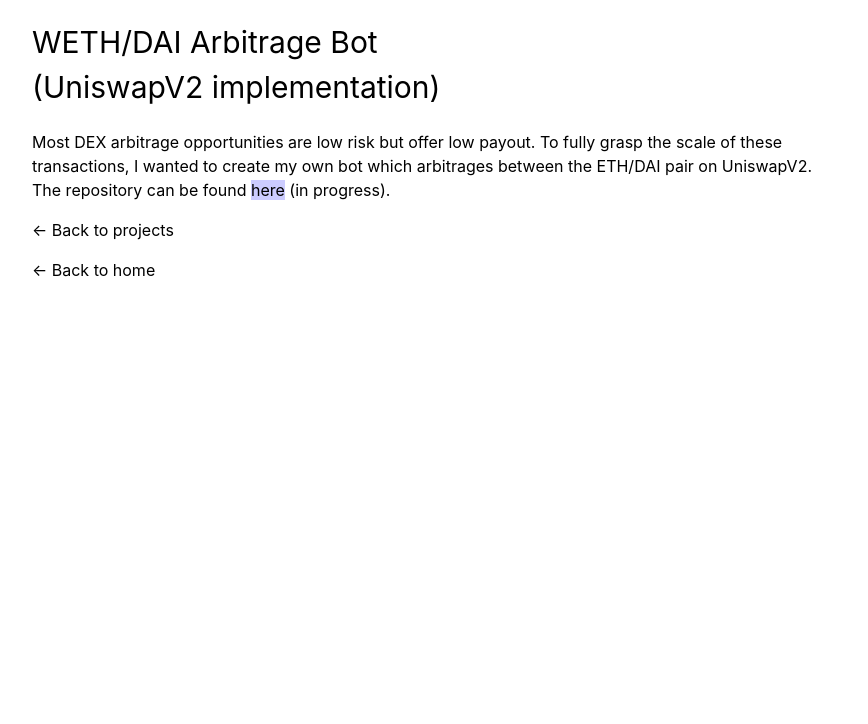
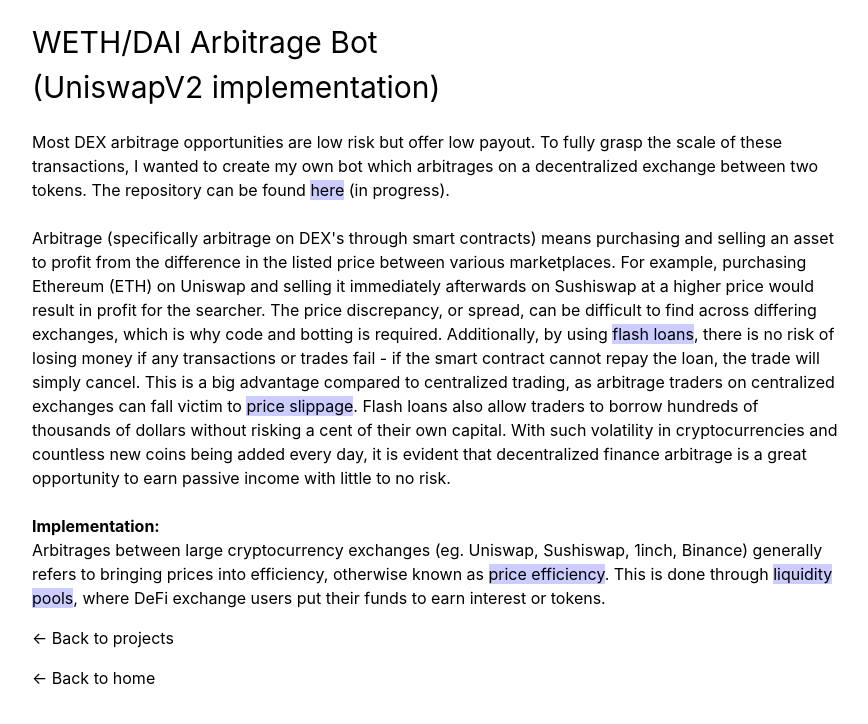
Before and after one commit to eddy-guo/eddyguo-website, a Next.js app: page /projects/arbitragebot in a window 1280 px wide. Shown: the top 724 px of the page, without its empty margins (204-1072 px from the left). Built offline with nearby package versions, Linux system fonts and the light colour scheme.

Commit message:
arb bot research

```diff
--- a/pages/projects/arbitragebot.js
+++ b/pages/projects/arbitragebot.js
@@ -14,12 +14,51 @@
       <p>
         Most DEX arbitrage opportunities are low risk but offer low payout. To
         fully grasp the scale of these transactions, I wanted to create my own
-        bot which arbitrages between the ETH/DAI pair on UniswapV2. The
+        bot which arbitrages on a decentralized exchange between two tokens. The
         repository can be found{" "}
         <Link href="https://github.com/eddy-guo/WETH-DAI-arb-bot">
           <a target="_blank">here</a>
         </Link>{" "}
         (in progress).
+        <br />
+        <br />
+        Arbitrage (specifically arbitrage on DEX's through smart contracts)
+        means purchasing and selling an asset to profit from the difference in
+        the listed price between various marketplaces. For example, purchasing
+        Ethereum (ETH) on Uniswap and selling it immediately afterwards on
+        Sushiswap at a higher price would result in profit for the searcher. The
+        price discrepancy, or spread, can be difficult to find across differing
+        exchanges, which is why code and botting is required. Additionally, by
+        using{" "}
+        <Link href="https://docs.aave.com/faq/flash-loans">
+          <a target="_blank">flash loans</a>
+        </Link>
+        , there is no risk of losing money if any transactions or trades fail -
+        if the smart contract cannot repay the loan, the trade will simply
+        cancel. This is a big advantage compared to centralized trading, as
+        arbitrage traders on centralized exchanges can fall victim to{" "}
+        <Link href="https://www.investopedia.com/terms/s/slippage.asp">
+          <a target="_blank">price slippage</a>
+        </Link>
+        . Flash loans also allow traders to borrow hundreds of thousands of
+        dollars without risking a cent of their own capital. With such
+        volatility in cryptocurrencies and countless new coins being added every
+        day, it is evident that decentralized finance arbitrage is a great
+        opportunity to earn passive income with little to no risk.
+        <br />
+        <br />
+        <b>Implementation:</b> <br />
+        Arbitrages between large cryptocurrency exchanges (eg. Uniswap,
+        Sushiswap, 1inch, Binance) generally refers to bringing prices into
+        efficiency, otherwise known as{" "}
+        <Link href="https://www.investopedia.com/terms/p/price-efficiency.asp">
+          <a target="_blank">price efficiency</a>
+        </Link>
+        . This is done through{" "}
+        <Link href="https://academy.binance.com/en/articles/what-are-liquidity-pools-in-defi">
+          <a target="_blank">liquidity pools</a>
+        </Link>
+        , where DeFi exchange users put their funds to earn interest or tokens.
       </p>
       <ul className="bottom">
         <li className="button">
```
